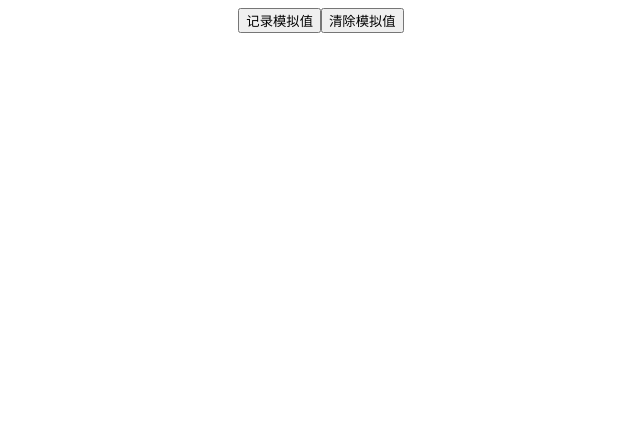
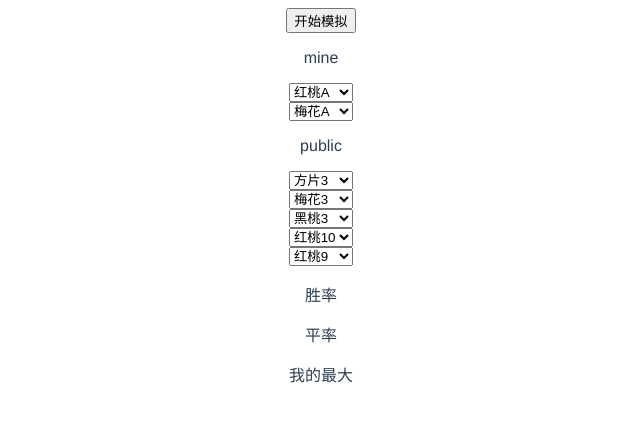
Before and after one commit to 412799755/texas-holdem, a Vue app: page /#/probability in a window 1280 px wide. Shown: the top 422 px of the page, without its empty margins (319-959 px from the left). Built offline with nearby package versions, Linux system fonts and the light colour scheme.

Commit message:
[add] 概率计算

```diff
--- a/src/components/common/selects.vue
+++ b/src/components/common/selects.vue
@@ -1,7 +1,8 @@
 <template>
     <div>
       <select @change="change($event)">
-        <option v-for="(item,index) in options" :key="index" :name="name" :value="item.value" :checked="item.value === value" >{{item.name}}</option>
+        <option v-for="(item,index) in options" :key="index" :name="name" :value="item.value" :selected="item.value === value" >{{item.name}}
+        </option>
       </select>
     </div>
 </template>
--- a/src/script/common/dealer.js
+++ b/src/script/common/dealer.js
@@ -6,15 +6,16 @@ export class Dealer {
     constructor ({ isJokerAdded, peopleNumber, difficulty }) {
         this.isJokerAdded = isJokerAdded
         this.peopleNumber = peopleNumber
-        this.restart()
+        this.stack = generateWholeCards(this.isJokerAdded)
+        // this.restart()
         // this.startGame()
     }
     startGame (index = 0) {
         // 公共牌
         this.publicCards = this.deliver({
-        split: 1,
-        each: 3
-      })[0]
+            split: 1,
+            each: 3
+        })[0]
         this.user = new Player({
             cards: this.deliver({ split: 1, each: 2 })[0],
             name: '玩家'
@@ -32,7 +33,6 @@ export class Dealer {
     }
 
     restart () {
-        this.stack = generateWholeCards(this.isJokerAdded)
         this.shuffle()
     }
 
--- a/src/script/common/probability.js
+++ b/src/script/common/probability.js
@@ -42,7 +42,12 @@ export default class Probability {
     }
     selectMaxFromCardGroupList (cardGroupList) {
         if (cardGroupList.length) {
-            return cardGroupList.sort(compare).reverse()[0]
+            let resultArr = cardGroupList.sort(compare)
+            // let b = resultArr.map(arr => {
+            //     return arr.map(item => item.num)
+            // })
+            // console.log(b)
+            return resultArr.reverse()[0]
         }
     }
 }
--- a/src/script/common/strategy.js
+++ b/src/script/common/strategy.js
@@ -24,7 +24,7 @@ export class Strategy {
         this.timer = setInterval(() => {
             time--
             this.players[this.tmpIndex].time = time
-            console.log(this.players[this.tmpIndex])
+            // console.log(this.players[this.tmpIndex])
         }, 1000)
     }
     clearTimer () {
--- a/src/views/Probability.vue
+++ b/src/views/Probability.vue
@@ -1,18 +1,39 @@
 <template>
     <div>
-      <button @click="save">记录模拟值</button>
-      <button @click="clear">清除模拟值</button>
+      <button @click="start">开始模拟</button>
+      <div>
+        <p>mine</p>
+        <selects v-for="(it,index ) in  2" :key="index" v-model="mine[index].a" :options="stack"></selects>
+      </div>
+      <div>
+        <p>public</p>
+        <selects v-for="(it,index ) in  5" :key="index" v-model="shared[index].a" :options="stack"></selects>
+      </div>
+      <div>
+        <p>胜率</p>
+        <p>{{rate}}</p>
+        <p>平率</p>
+        <p>{{tie}}</p>
+        <p>我的最大</p>
+        <p v-for="(item,index) in myMax" :key="index">{{item.name}}</p>
+      </div>
     </div>
 </template>
 <script>
 import Probability from '../script/common/probability'
+let publicCardGroup
+let myCardGroup
+let leftCardGroup
 export default {
     name: 'Probability',
     data () {
         return {
-            publicCardGroup: [],
-            myCardGroup: [],
-            leftCardGroup: []
+            mine: [{ a: '红桃A' }, { a: '梅花A' }],
+            shared: [{ a: '方片3' }, { a: '梅花3' }, { a: '黑桃3' }, { a: '红桃10' }, { a: '红桃9' }],
+            // stack: []
+            rate: '',
+            tie: '',
+            myMax: []
         }
     },
     created () {
@@ -20,28 +41,48 @@ export default {
             peopleNumber: this.peopleNumber,
             difficulty: this.difficulty
         })
-        function copy (str) {
-            return JSON.parse(JSON.stringify(str))
-        }
-        this.publicCardGroup = this.dealer.stack.slice(2, 7)
-        this.myCardGroup = this.dealer.stack.slice(0, 2)
-        this.leftCardGroup = this.dealer.stack.slice(7)
-        console.log(copy(this.dealer.stack.slice(2, 7)), copy(this.dealer.stack.slice(0, 2)))
-        let p = new Probability({
-            publicCardGroup: this.publicCardGroup,
-            myCardGroup: this.myCardGroup,
-            leftCardGroup: this.leftCardGroup
+        this.stack = this.dealer.stack.map(item => {
+            item.value = item.name
+            return item
         })
-        console.log(p)
+        // function copy (str) {
+        //     return JSON.parse(JSON.stringify(str))
+        // }
+        // let obj = this.getStore()
+        // publicCardGroup = obj.publicCardGroup || this.dealer.stack.slice(2, 7)
+        // myCardGroup = obj.myCardGroup || this.dealer.stack.slice(0, 2)
+        // leftCardGroup = obj.leftCardGroup || this.dealer.stack.slice(7)
+        // console.log(copy(publicCardGroup), copy(myCardGroup))
+        // let p = new Probability({
+        //     publicCardGroup: publicCardGroup,
+        //     myCardGroup: myCardGroup,
+        //     leftCardGroup: leftCardGroup
+        // })
+        // console.log(p)
     },
     methods: {
-        save () {
-            localStorage.setItem('publicCardGroup', JSON.stringify(this.publicCardGroup))
-            localStorage.setItem('myCardGroup', JSON.stringify(this.myCardGroup))
-            localStorage.setItem('leftCardGroup', JSON.stringify(this.myCardGroup))
+        start () {
+            let publicCardNames = this.shared.map(item => item.a)
+            let myCardNames = this.mine.map(item => item.a)
+            publicCardGroup = this.filterByValue(publicCardNames)
+            myCardGroup = this.filterByValue(myCardNames)
+            leftCardGroup = this.minusByValue([...publicCardNames, ...myCardNames])
+            // console.log(publicCardGroup, myCardGroup, leftCardGroup)
+            let p = new Probability({
+                publicCardGroup: publicCardGroup,
+                myCardGroup: myCardGroup,
+                leftCardGroup: leftCardGroup
+            })
+            this.rate = 100 * p[1] / (p[0] + p[1] + p[-1]) + '%'
+            this.tie = 100 * p[0] / (p[0] + p[1] + p[-1]) + '%'
+            this.myMax = p.myMax
+            // console.log(p)
         },
-        clear () {
-            localStorage.clear()
+        filterByValue (values) {
+            return this.stack.filter(item => ~values.indexOf(item.name))
+        },
+        minusByValue (values) {
+            return this.stack.filter(item => !~values.indexOf(item.name))
         }
     }
 }
```
